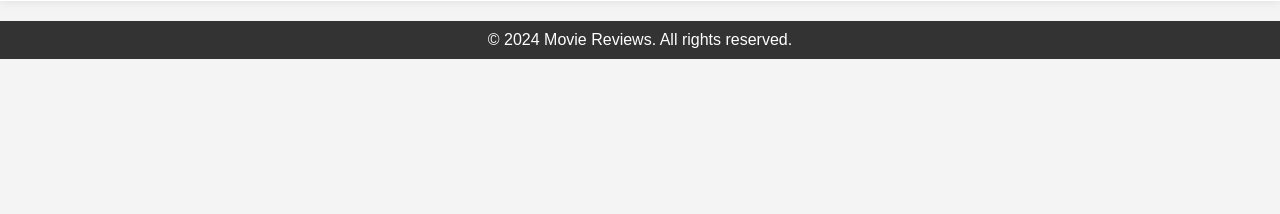
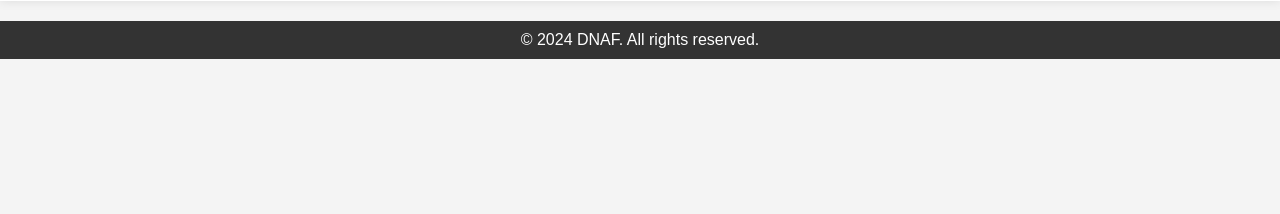
Before and after one commit to Madejowski98/DEFINITELY_NOT_A_FILMWEB, a Django app: template movies_app/templates/movies_app/main_page.html in a window 1280 px wide. Shown: the part 494-708 px from the top of the page. Run offline with Django 5.2, Linux system fonts and the light colour scheme; the template is opened without the code that fills it, so the values that code supplies are empty.

Commit message:
changed few lines in main_page.html and added a few white spaces in models.py

```diff
--- a/movies_app/models.py
+++ b/movies_app/models.py
@@ -46,6 +46,7 @@ GENRE_CHOICES = (
     (WAR, "War"),
     (WESTERN, "Western"),
 )
+
 
 class Review(models.Model):
     """
--- a/movies_app/templates/movies_app/main_page.html
+++ b/movies_app/templates/movies_app/main_page.html
@@ -41,7 +41,7 @@
     </main>
     <footer>
         <div class="container">
-            <p>&copy; 2024 Movie Reviews. All rights reserved.</p>
+            <p>&copy; 2024 DNAF. All rights reserved.</p>
         </div>
     </footer>
 </body>
```
